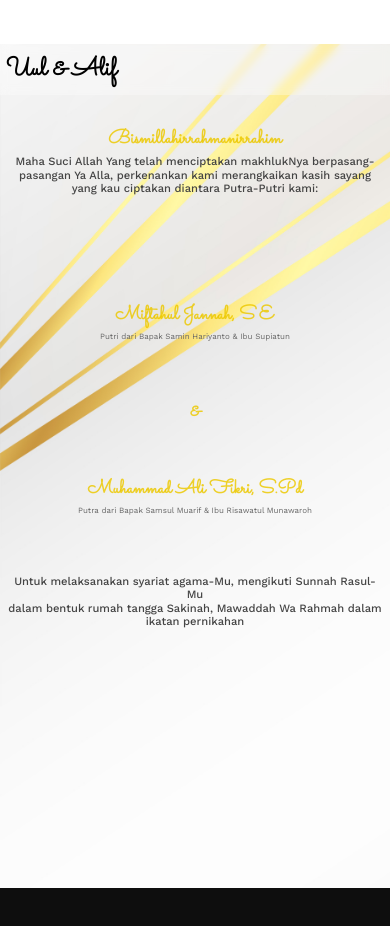
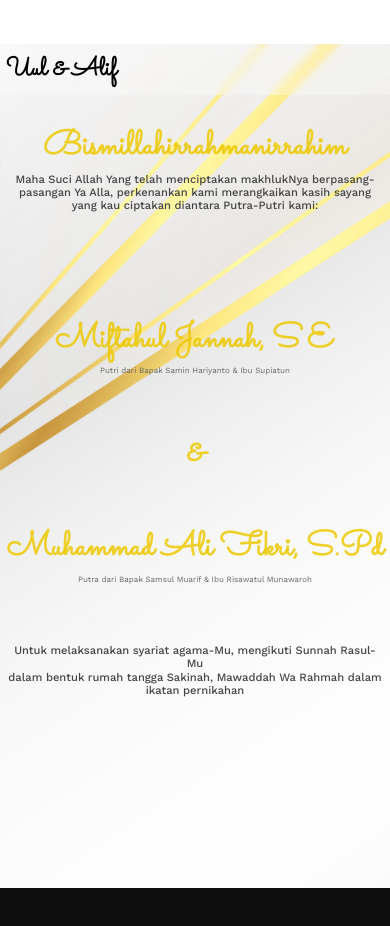
Before and after one commit to pugeng/Weding_Alif, a plain HTML site: page index.html in a window 390 px wide. Shown: the part 800-1726 px from the top of the page. Drawn offline with nearby package versions, Linux system fonts and the light colour scheme.

Commit message:
Update style.css

```diff
--- a/style.css
+++ b/style.css
@@ -328,7 +328,7 @@ footer a {
     }
 
     #home h2{
-        font-size: 200%;
+        font-size: 350%;
     }
 
 
```
